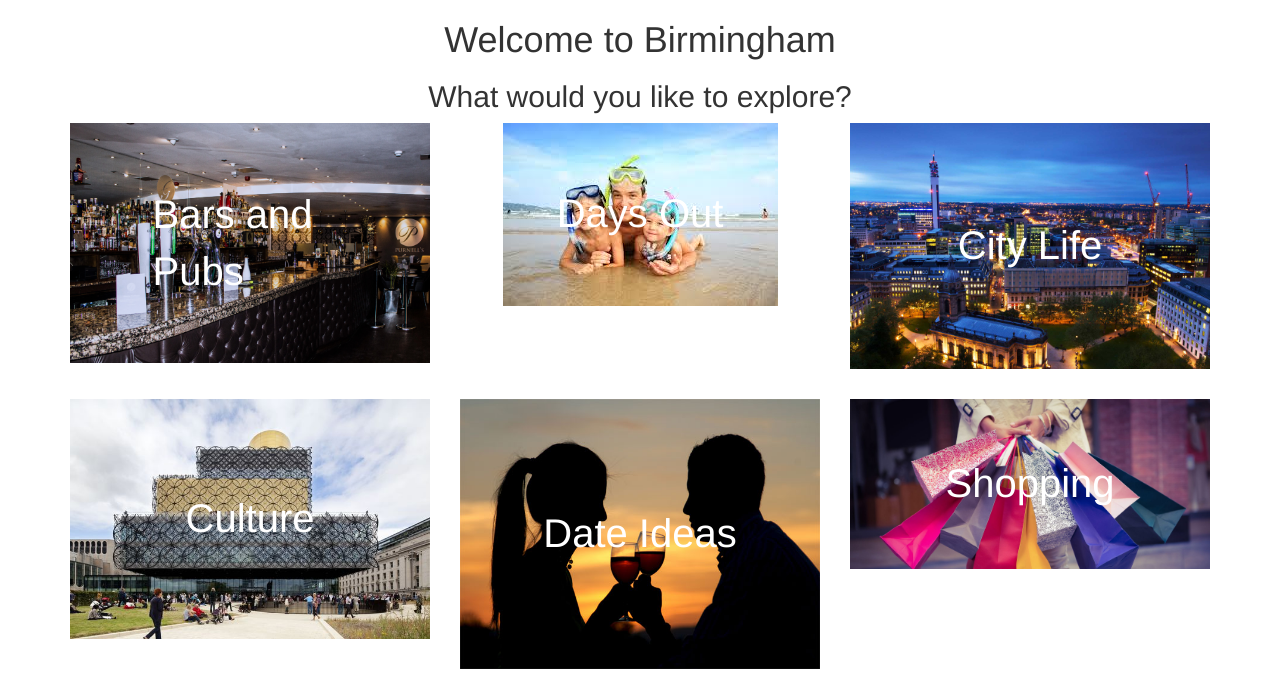
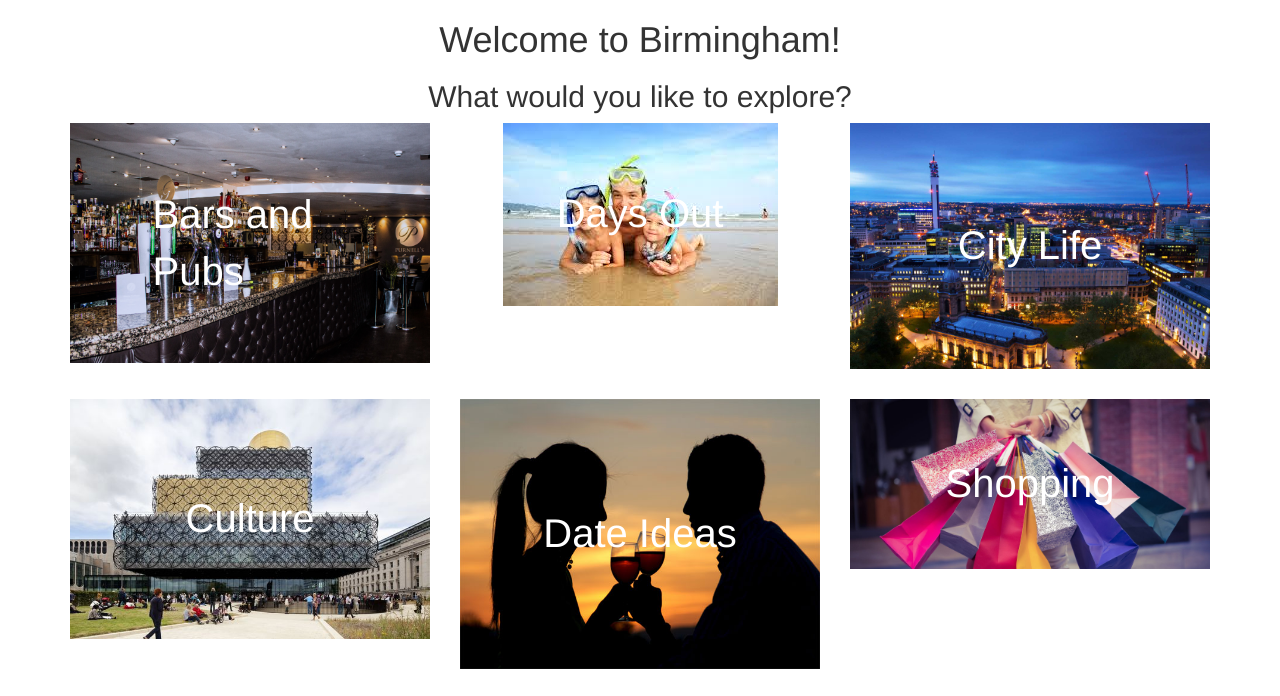
Before and after one commit to tykkylsk/About-us, a plain HTML site: page Home Page.html in a window 1280 px wide. Shown: the top 696 px of the page. Drawn offline with nearby package versions, Linux system fonts and the light colour scheme; grey boxes are pictures that could not be loaded.

Commit message:
Small change
AAAA

```diff
--- a/Home Page.html
+++ b/Home Page.html
@@ -12,7 +12,7 @@
 <div class="container">
   <div id="Title">
   <div>
-  <h1 class="text-center"> Welcome to Birmingham </h1>
+  <h1 class="text-center"> Welcome to Birmingham! </h1>
 </div>
 
 <div id="Subtitle">
```
